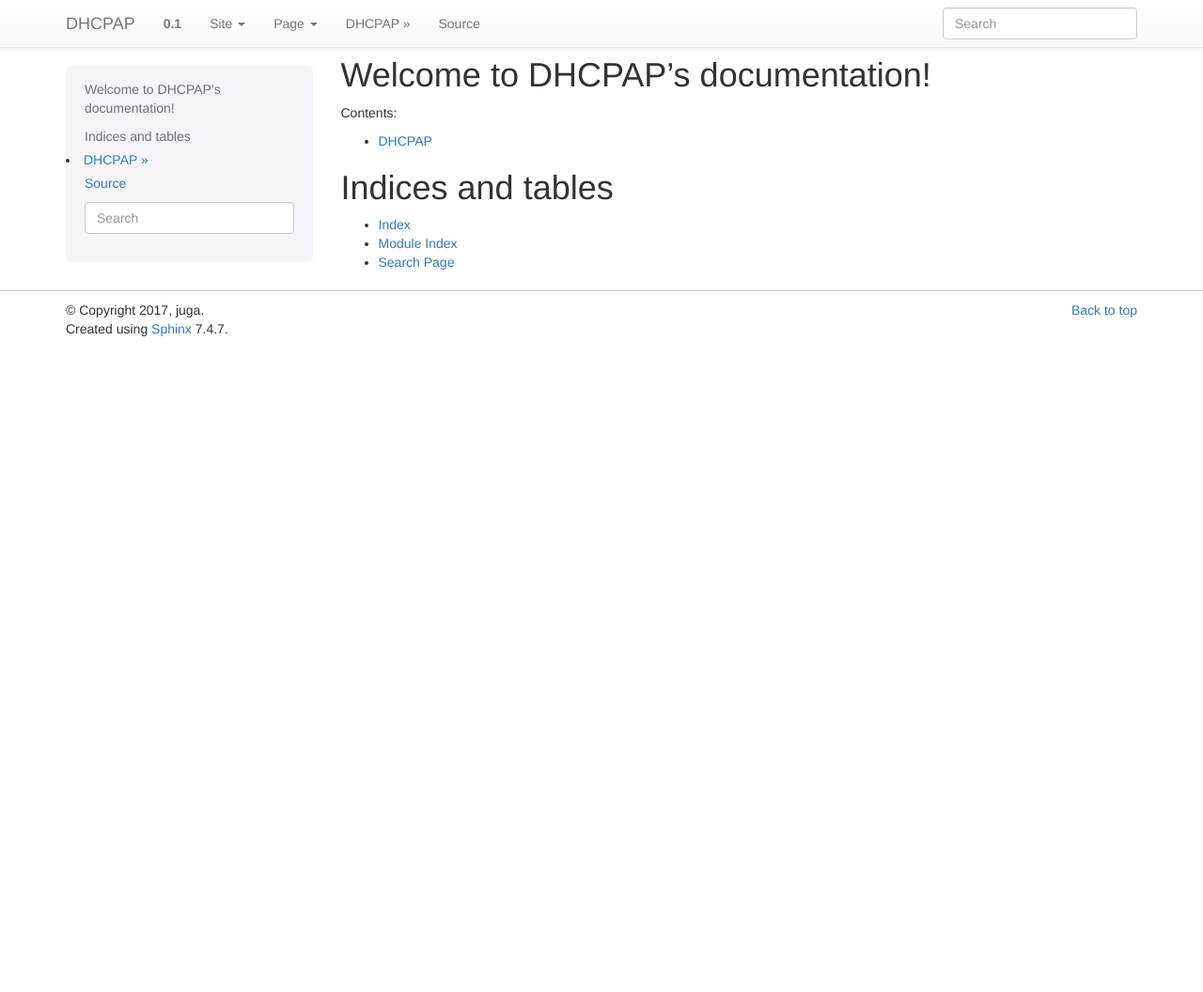
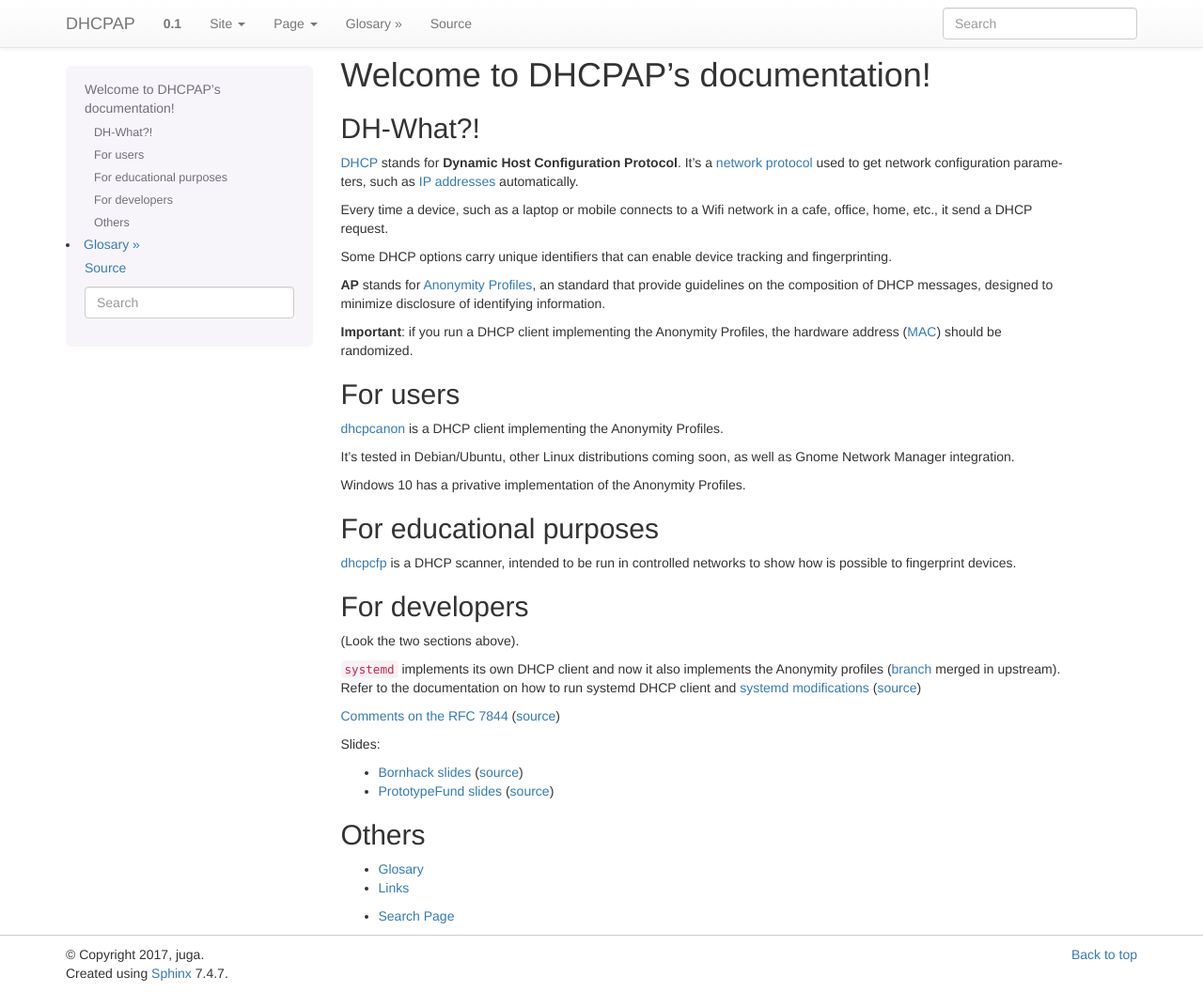
Before and after one commit to DHCPAP/dhcpap.github.io, a Sphinx documentation site: the page built from docs/source/index.rst, in a window 1280 px wide and 1056 px high. Shown: the whole window at 94% size. Built offline with Sphinx 7.4.7, drawn with Linux system fonts in a browser that asks for light colours.

Commit message:
Move ntroduction to index, create pages with links and glosary

```diff
--- a/docs/source/index.rst
+++ b/docs/source/index.rst
@@ -6,17 +6,76 @@
 Welcome to DHCPAP's documentation!
 ==================================
 
-Contents:
+DH-What?!
+----------
+
+`DHCP <https://en.wikipedia.org/wiki/DHCP>`__ stands for
+**Dynamic Host Configuration Protocol**. It's a
+`network protocol <https://en.wikipedia.org/wiki/Network_protocol>`__ used to
+get network configuration parameters, such as
+`IP addresses <https://en.wikipedia.org/wiki/IP_address>`__ automatically.
+
+Every time a device, such as a laptop or mobile connects to a Wifi
+network in a cafe, office, home, etc., it send a DHCP request.
+
+Some DHCP options carry unique identifiers that can enable device tracking and
+fingerprinting.
+
+**AP** stands for `Anonymity Profiles <https://tools.ietf.org/html/rfc7844.html>`__,
+an standard that provide guidelines on the composition of DHCP messages,
+designed to minimize disclosure of identifying information.
+
+**Important**: if you run a DHCP client implementing the Anonymity Profiles, the
+hardware address (`MAC <https://en.wikipedia.org/wiki/MAC_address>`__) should
+be randomized.
+
+For users
+----------
+
+`dhcpcanon <https://dhcpcanon.readthedocs.io/>`__ is a DHCP client implementing
+the Anonymity Profiles.
+
+It's tested in Debian/Ubuntu, other Linux distributions coming soon, as well as
+Gnome Network Manager integration.
+
+Windows 10 has a privative implementation of the Anonymity Profiles.
+
+For educational purposes
+------------------------
+
+`dhcpcfp <https://dhcpcfp.readthedocs.io/>`__ is a DHCP scanner,
+intended to be run in controlled networks to show how is possible to
+fingerprint devices.
+
+For developers
+---------------
+
+(Look the two sections above).
+
+``systemd`` implements its own DHCP client and now it also implements the
+Anonymity profiles (`branch <https://github.com/juga0/systemd/tree/features/rfc7844>`__
+merged in upstream).
+Refer to the documentation on how to run systemd DHCP client and
+`systemd modifications <http://systemd-dhcpap-notes.readthedocs.io>`__
+(`source <https://github.com/juga0/systemd>`__)
+
+`Comments on the RFC 7844 <https://rfc7844-comments.readthedocs.io>`__
+(`source <https://github.com/juga0/rfc7844-comments>`__)
+
+Slides:
+
+* `Bornhack slides <https://dhcpap.github.io/dhcpap_hax_slides/>`__
+  (`source <https://github.com/DHCPAP/dhcpap_hax_slides>`__)
+* `PrototypeFund slides <https://dhcpap.github.io/dhcpcanon_p_slides/>`__
+  (`source <https://github.com/DHCPAP/dhcpcanon_p_slides>`__)
+
+Others
+--------
 
 .. toctree::
    :maxdepth: 2
 
-   about
+   glossary
+   links
 
-
-Indices and tables
-==================
-
-* :ref:`genindex`
-* :ref:`modindex`
 * :ref:`search`
```
Also changed, not shown: docs/source/about.rst (deleted, +0 -36 lines), docs/source/glossary.rst (added, +16 -0 lines), docs/source/links.rst (added, +25 -0 lines), 1 other file.
